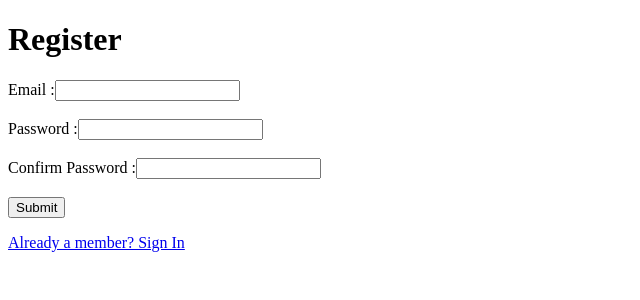
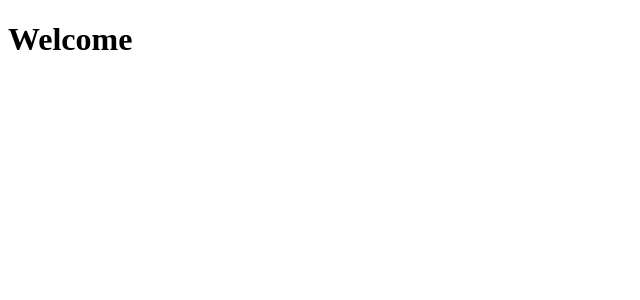
Before and after one commit to CoderSh1v/Notes-API, a React (Vite) app in the folder frontend/: page / in a window 1280 px wide. Shown: the top 300 px of the page, without its empty margins (0-640 px from the left). Built offline with nearby package versions, Linux system fonts and the light colour scheme.

Commit message:
improved folder structure

```diff
--- /dev/null
+++ b/frontend/src/pages/Home.jsx
@@ -0,0 +1,12 @@
+import React from 'react'
+function Home() {
+
+    return (
+    <div>
+        <h1>Welcome</h1>
+
+    </div>
+  )
+}
+
+export default Home
--- a/frontend/src/components/register.jsx
+++ b/frontend/src/pages/Login.jsx
@@ -1,22 +1,20 @@
 import React from 'react'
 import { useState } from 'react'
 import { useForm } from "react-hook-form"
-import { Link, useNavigate } from 'react-router-dom'
 
-const Register = () => {
-    const navigate = useNavigate()
+const Login = () => {
     const {
         register,
         handleSubmit,
         watch,
         setError,
-          clearErrors,
+        clearErrors,
         formState: { errors, isSubmitting },
     } = useForm()
-    let password = watch("password")
+
     const onSubmit = async (data) => {
         clearErrors("root.serverError")
-        const response = await fetch("http://localhost:3000/auth/register", {
+        const response = await fetch("http://localhost:3000/auth/login", {
             method: "POST",
             headers: { "Content-Type": "application/json" },
             body: JSON.stringify(data)
@@ -26,19 +24,21 @@ const Register = () => {
             setError("root.serverError", { type: "server", message: responseData.message })
             return
         }
-        navigate("/login")
+        localStorage.setItem("token",responseData.token)
     }
+
 
     return (
         <div>
-            <h1>Register</h1>
+            <h1>Login</h1>
             <div>{isSubmitting && <div> Loading.....</div>}</div>
             <form action="" onSubmit={handleSubmit(onSubmit)} >
 
                 Email :
                 <input type="text"
                     {...register("email", {
-                        required: { value: true, message: "Email is required" }
+                        required: { value: true, message: "Email is required" },
+                        pattern: { value: /^[a-zA-Z0-9._%+-]+@[a-zA-Z0-9.-]+\.[a-zA-Z]{2,}$/, message: "Not an email" }
                     })} />
                 {errors.email && <span className="error">{errors.email.message}</span>}
                 <br />
@@ -50,25 +50,15 @@ const Register = () => {
                         minLength: { value: 8, message: "Minimum Length required is 8" }
                     })} />
                 {errors.password && <span className="error">{errors.password.message}</span>}
-                <br />
-                <br />
-                Confirm Password :
-                <input type="password"
-                    {...register("confirmPassword", {
-                        required: { value: true, message: "Password is required" },
-                        validate: (value) =>
-                            value === password || "Passwords do not match"
-                    })} />
-                {errors.confirmPassword && <span className="error">{errors.confirmPassword.message}</span>}
+
                 <br />
                 <br />
                 <input disabled={isSubmitting} type="submit" />
                 <p>{errors.root && errors.root?.serverError?.message}</p>
-                <Link to="/login" > Already a member? Sign In</Link>
 
             </form>
         </div>
     )
 }
 
-export default Register
+export default Login
--- a/frontend/src/components/Login.jsx
+++ b/frontend/src/pages/Register.jsx
@@ -1,8 +1,10 @@
 import React from 'react'
 import { useState } from 'react'
 import { useForm } from "react-hook-form"
+import { Link, useNavigate } from 'react-router-dom'
 
-const Login = () => {
+const Register = () => {
+    const navigate = useNavigate()
     const {
         register,
         handleSubmit,
@@ -11,34 +13,32 @@ const Login = () => {
         clearErrors,
         formState: { errors, isSubmitting },
     } = useForm()
-
+    let password = watch("password")
     const onSubmit = async (data) => {
         clearErrors("root.serverError")
-        const response = await fetch("http://localhost:3000/auth/login", {
+        const response = await fetch("http://localhost:3000/auth/register", {
             method: "POST",
             headers: { "Content-Type": "application/json" },
             body: JSON.stringify(data)
         })
         let responseData = await response.json();
-        console.log(responseData)
         if (!response.ok) {
             setError("root.serverError", { type: "server", message: responseData.message })
             return
         }
-        localStorage.setItem("token",responseData.token)
+        navigate("/login")
     }
-
 
     return (
         <div>
-            <h1>Login</h1>
+            <h1>Register</h1>
             <div>{isSubmitting && <div> Loading.....</div>}</div>
             <form action="" onSubmit={handleSubmit(onSubmit)} >
-
                 Email :
                 <input type="text"
                     {...register("email", {
-                        required: { value: true, message: "Email is required" }
+                        required: { value: true, message: "Email is required" },
+                        pattern: { value: /^[a-zA-Z0-9._%+-]+@[a-zA-Z0-9.-]+\.[a-zA-Z]{2,}$/, message: "Not an email" }
                     })} />
                 {errors.email && <span className="error">{errors.email.message}</span>}
                 <br />
@@ -50,15 +50,25 @@ const Login = () => {
                         minLength: { value: 8, message: "Minimum Length required is 8" }
                     })} />
                 {errors.password && <span className="error">{errors.password.message}</span>}
-
+                <br />
+                <br />
+                Confirm Password :
+                <input type="password"
+                    {...register("confirmPassword", {
+                        required: { value: true, message: "Password is required" },
+                        validate: (value) =>
+                            value === password || "Passwords do not match"
+                    })} />
+                {errors.confirmPassword && <span className="error">{errors.confirmPassword.message}</span>}
                 <br />
                 <br />
                 <input disabled={isSubmitting} type="submit" />
                 <p>{errors.root && errors.root?.serverError?.message}</p>
+                <Link to="/login" > Already a member? Sign In</Link>
 
             </form>
         </div>
     )
 }
 
-export default Login
+export default Register
```
Also changed, not shown: frontend/src/App.jsx (+4 -3 lines).
